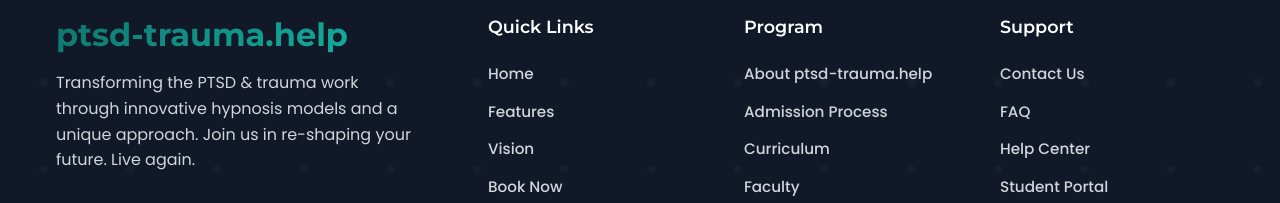
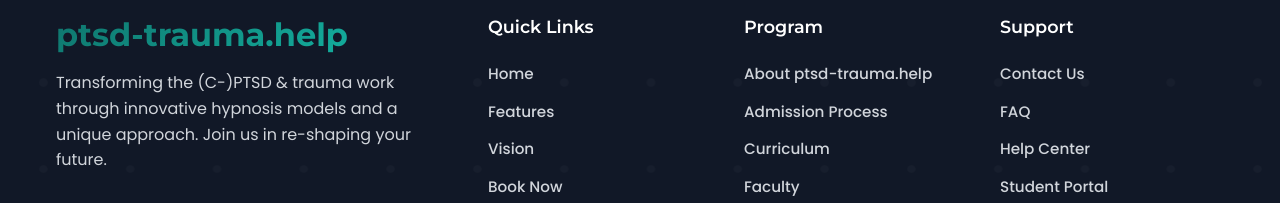
Before and after one commit to EngrE/Web, a React (Vite) app: page /ptsd-trauma/AIDesign in a window 1280 px wide. Shown: the part 4831-5034 px from the top of the page. Built offline with nearby package versions, Linux system fonts and the light colour scheme.

Commit message:
Delete Lve Again

```diff
--- a/src/components/Footer.jsx
+++ b/src/components/Footer.jsx
@@ -16,8 +16,8 @@ const Footer = () => {
             <div className="footer-brand">
               <h3 className="footer-logo gradient-text">ptsd-trauma.help</h3>
               <p className="footer-description">
-                Transforming the PTSD & trauma work through innovative hypnosis models and a unique approach.
-                Join us in re-shaping your future. Live again.
+                Transforming the (C-)PTSD & trauma work through innovative hypnosis models and a unique approach.
+                Join us in re-shaping your future.
               </p>
               <div className="footer-social">
                 <a href="#" className="social-link" aria-label="Facebook">
```
